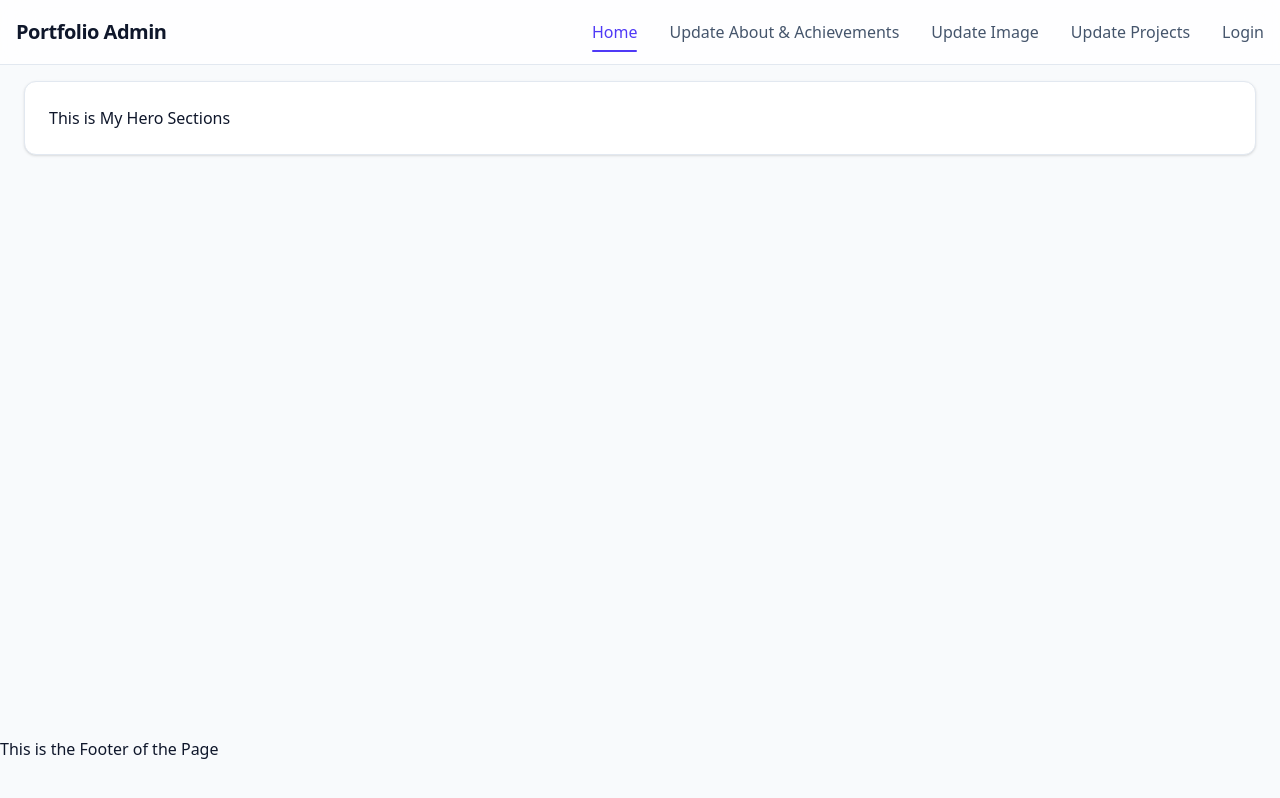
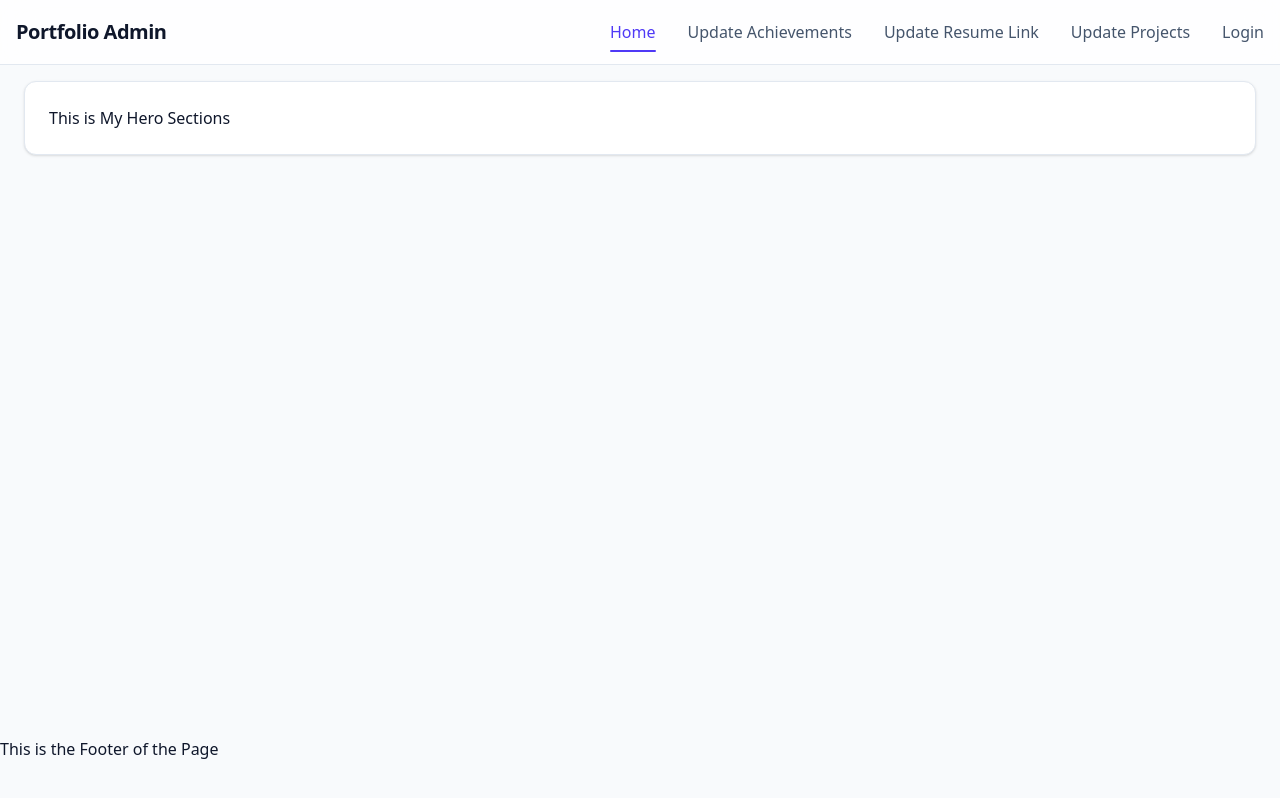
Before and after one commit to Subhas6033/Portfolio-Admin, a React (Vite) app in the folder Client/: page / in a window 1280 px wide. Built offline with nearby package versions, Linux system fonts and the light colour scheme.

Commit message:
update the navigation title

```diff
--- a/Client/src/Components/Common/Navbar.jsx
+++ b/Client/src/Components/Common/Navbar.jsx
@@ -10,8 +10,8 @@ const Navbar = () => {
 
   const navItems = [
     { name: "Home", slug: "/" },
-    { name: "Update About & Achievements", slug: "/update-about" },
-    { name: "Update Image", slug: "/update-image" },
+    { name: "Update Achievements", slug: "/update-about" },
+    { name: "Update Resume Link", slug: "/update-image" },
     { name: "Update Projects", slug: "/update-projects" },
     { name: "Login", slug: "/login" },
   ];
```
